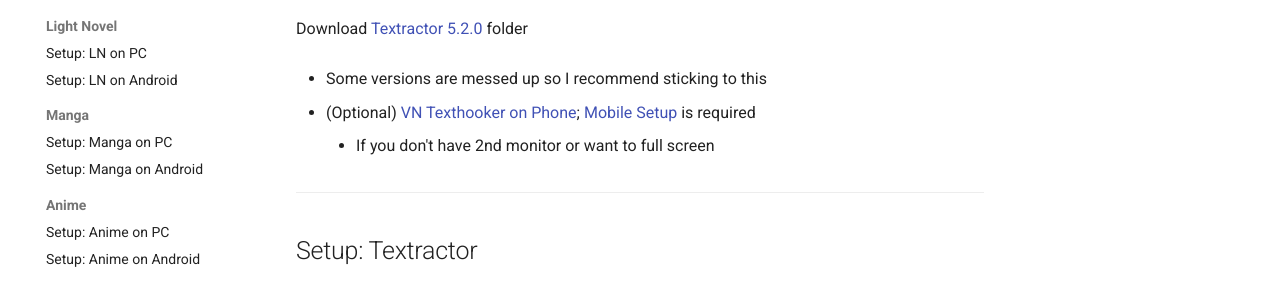
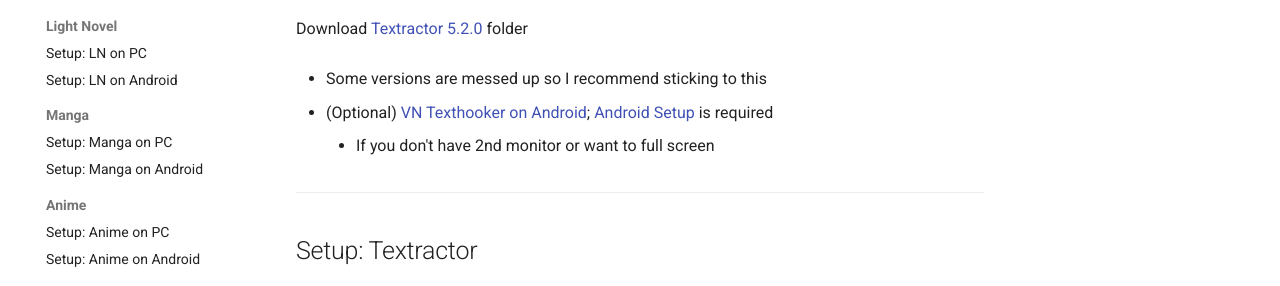
Before and after one commit to Xelieu/xelieu.github.io, an MkDocs documentation site: the page built from docs/jp-lazy-guide/setupVnOnPC.md, in a window 1280 px wide and 900 px high. Shown: the part 429-715 px from the top of the window. Built offline with MkDocs 1.6.1 and Material for MkDocs 9.7.7, drawn with Linux system fonts in a browser that asks for light colours.

Commit message:
$fix typo

```diff
--- a/docs/jp-lazy-guide/setupVnOnPC.md
+++ b/docs/jp-lazy-guide/setupVnOnPC.md
@@ -11,7 +11,7 @@
 
 - Some versions are messed up so I recommend sticking to this
 
-- (Optional) [VN Texthooker on Phone](https://rentry.co/android-texthook); [Mobile Setup](https://xelieu.github.io/jp-lazy-guide/setupLnOnAndroid/) is required
+- (Optional) [VN Texthooker on Android](https://rentry.co/android-texthook); [Android Setup](https://xelieu.github.io/jp-lazy-guide/setupLnOnAndroid/) is required
     - If you don't have 2nd monitor or want to full screen
 
 ---
```
